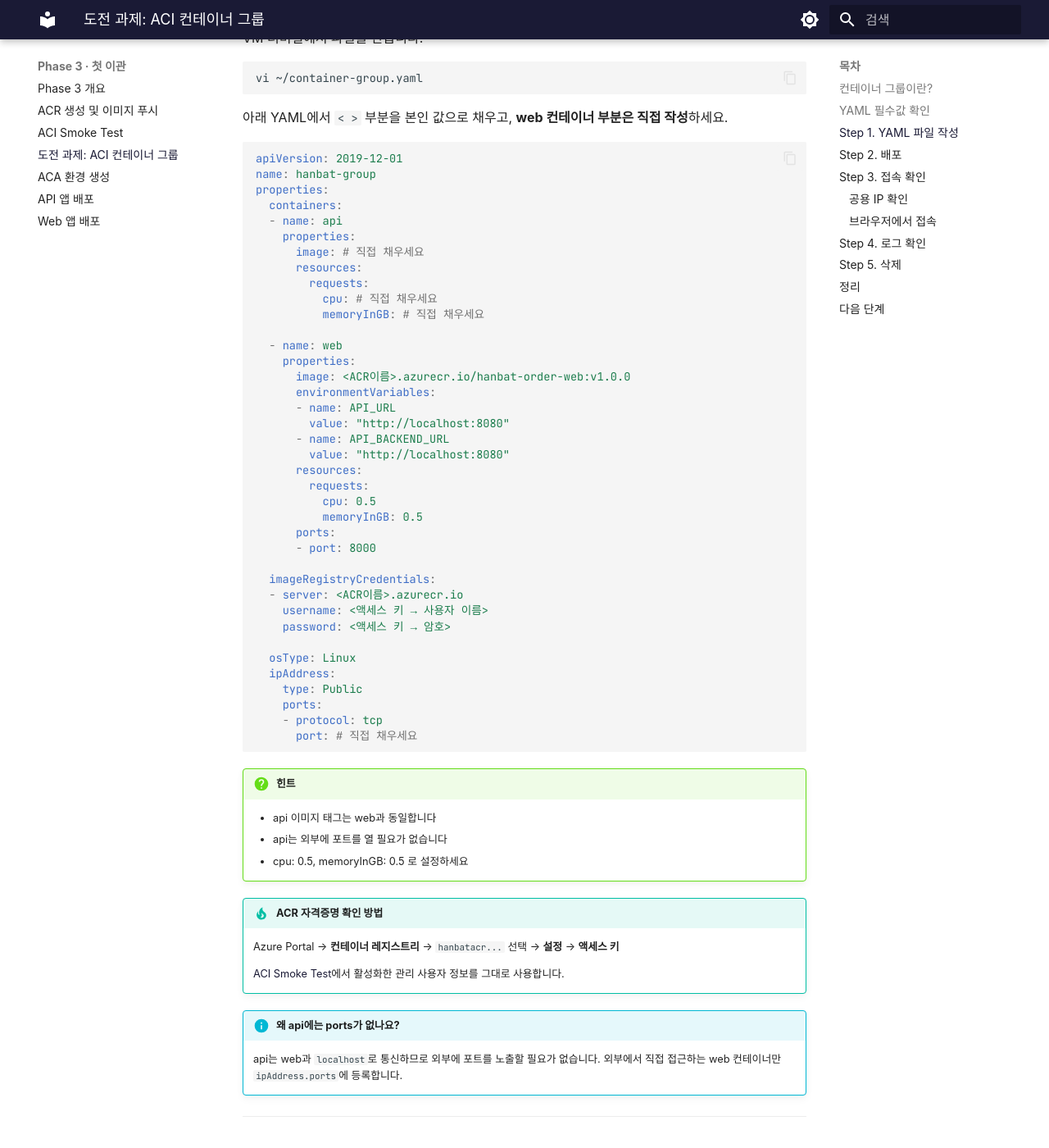
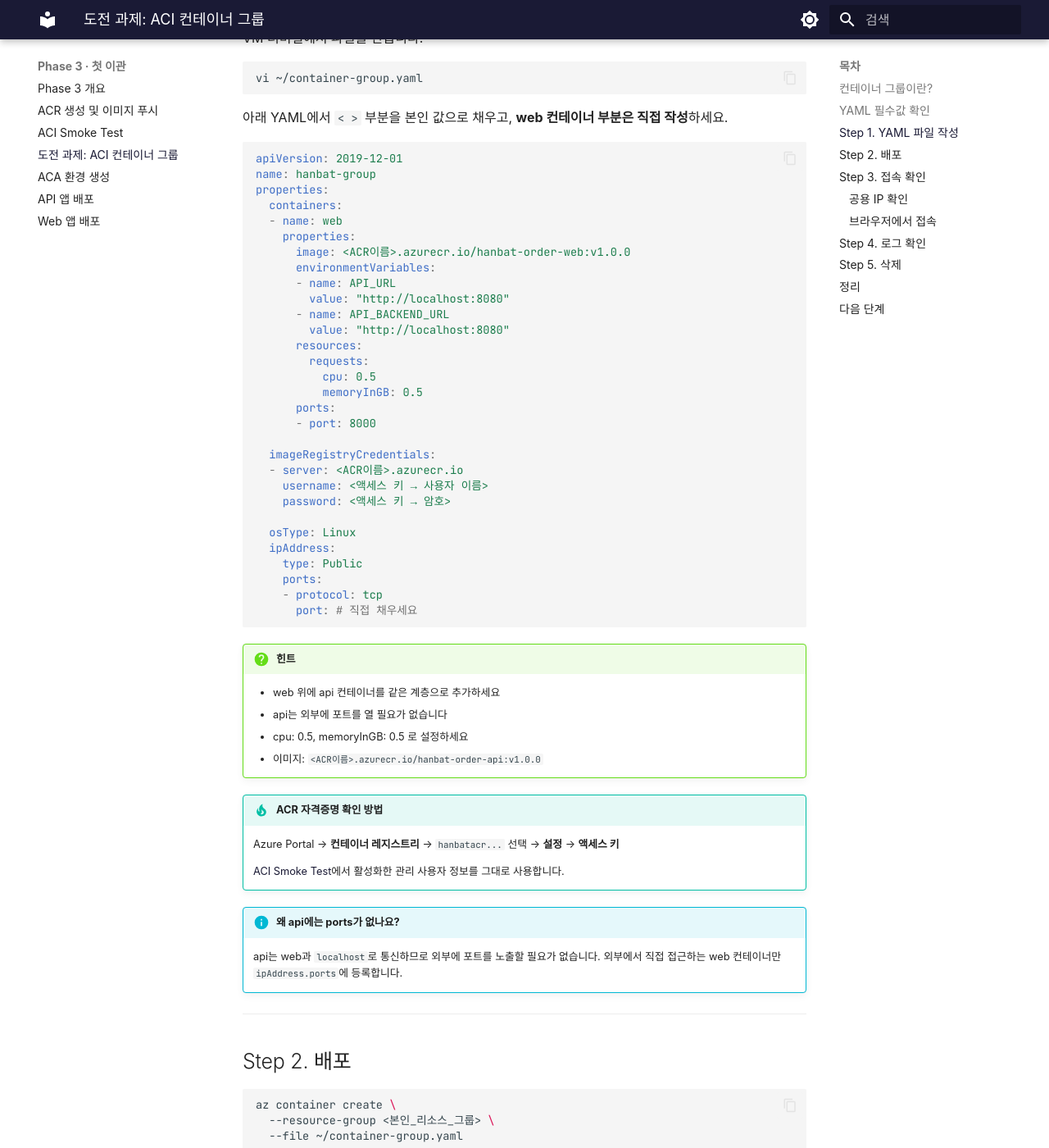
Before and after one commit to skilleat-labs/container-service-labs, an MkDocs documentation site: the page built from docs/phase-3/aci-container-group.md, in a window 1280 px wide and 1400 px high, scrolled down 1369 px. Shown: the whole window at 82% size. Built offline with MkDocs 1.6.1 and Material for MkDocs 9.7.7, drawn with Linux system fonts in a browser that asks for light colours; some web fonts are replaced.

Commit message:
fix: ACI 도전과제 — api 컨테이너 제거, 계층 구조 이해 중심으로 수정

````diff
--- a/docs/phase-3/aci-container-group.md
+++ b/docs/phase-3/aci-container-group.md
@@ -57,14 +57,6 @@ apiVersion: 2019-12-01
 name: hanbat-group
 properties:
   containers:
-  - name: api
-    properties:
-      image: # 직접 채우세요
-      resources:
-        requests:
-          cpu: # 직접 채우세요
-          memoryInGB: # 직접 채우세요
-
   - name: web
     properties:
       image: <ACR이름>.azurecr.io/hanbat-order-web:v1.0.0
@@ -94,9 +86,10 @@ properties:
 ```
 
 !!! question "힌트"
-    - api 이미지 태그는 web과 동일합니다
+    - web 위에 api 컨테이너를 같은 계층으로 추가하세요
     - api는 외부에 포트를 열 필요가 없습니다
     - cpu: 0.5, memoryInGB: 0.5 로 설정하세요
+    - 이미지: `<ACR이름>.azurecr.io/hanbat-order-api:v1.0.0`
 
 !!! tip "ACR 자격증명 확인 방법"
     Azure Portal → **컨테이너 레지스트리** → `hanbatacr...` 선택
````
